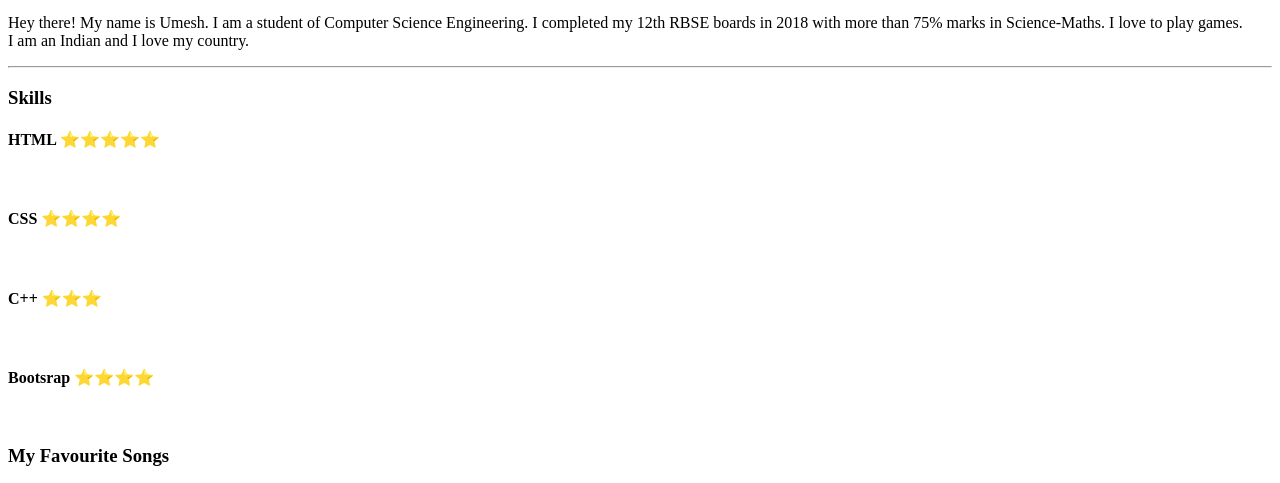
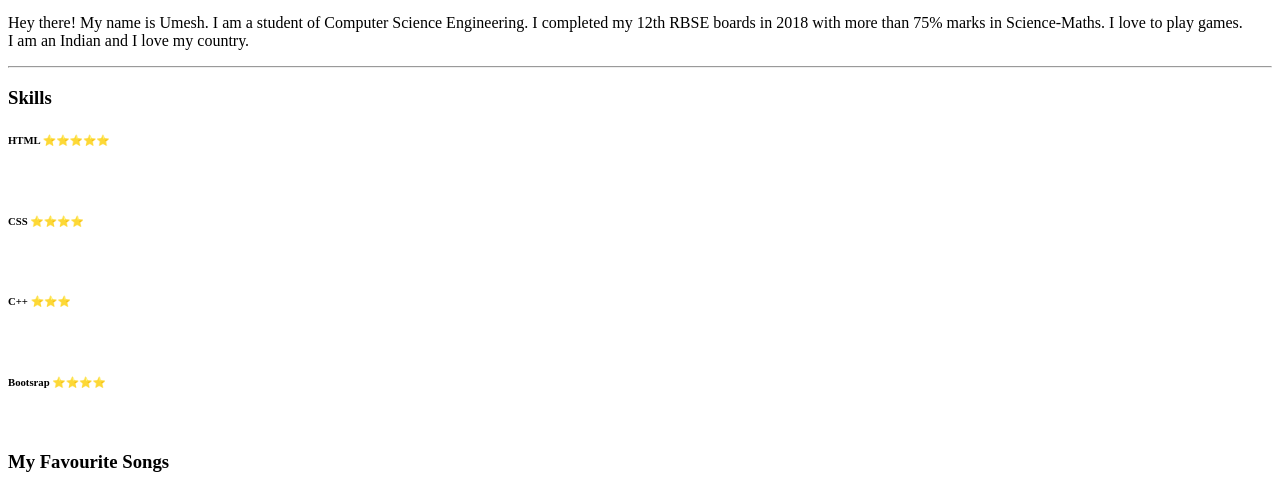
Before and after one commit to umeshpalsingh/cv-2, a plain HTML site: page index.html in a window 1280 px wide. Shown: the part 312-795 px from the top of the page. Drawn offline with Linux system fonts and the light colour scheme.

Commit message:
Update index.html

```diff
--- a/index.html
+++ b/index.html
@@ -23,13 +23,13 @@
 
   <h3>Skills</h3>
 
-  <h4>HTML ⭐⭐⭐⭐⭐</h4>
+  <h6>HTML ⭐⭐⭐⭐⭐</h6>
      <br>
-  <h4>CSS ⭐⭐⭐⭐</h4>
+  <h6>CSS ⭐⭐⭐⭐</h6>
      <br>
-  <h4>C++ ⭐⭐⭐</h4>
+  <h6>C++ ⭐⭐⭐</h6>
      <br>
-  <h4>Bootsrap ⭐⭐⭐⭐</h4>
+  <h6>Bootsrap ⭐⭐⭐⭐</h6>
      <br>
 
   <h3>My Favourite Songs</h3>
```
